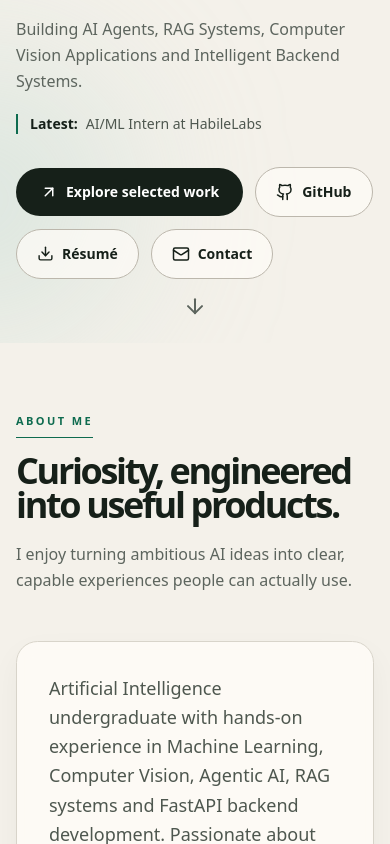
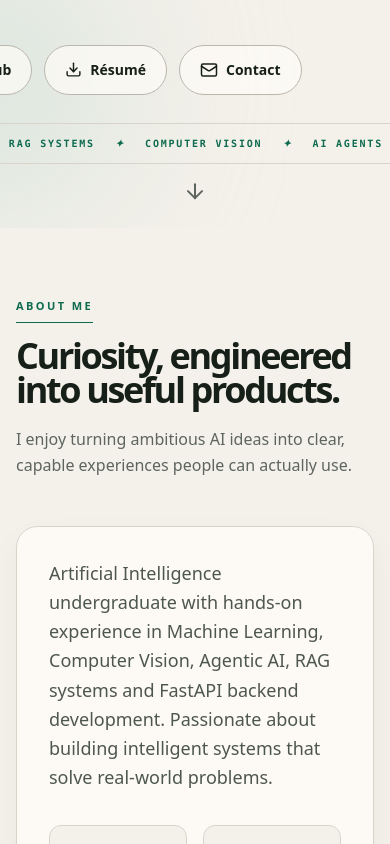
Before and after one commit to Chaturvediharsh123/harsh-Chaturvedi-me, a Next.js app: page / in a window 390 px wide. Shown: the part 980-1824 px from the top of the page. Built offline with nearby package versions, Linux system fonts and the light colour scheme; no server answers.

Commit message:
Enhance mobile motion and portfolio proof points

```diff
--- a/app/globals.css
+++ b/app/globals.css
@@ -67,3 +67,16 @@ body {
 @media (prefers-reduced-motion: reduce) {
   .mobile-float { animation: none; }
 }
+
+@keyframes mobile-ticker {
+  from { transform: translateX(0); }
+  to { transform: translateX(-50%); }
+}
+
+@media (max-width: 767px) {
+  .mobile-ticker-track { animation: mobile-ticker 18s linear infinite; }
+}
+
+@media (prefers-reduced-motion: reduce) {
+  .mobile-ticker-track { animation: none; }
+}
--- a/src/components/sections/GitHubStats.tsx
+++ b/src/components/sections/GitHubStats.tsx
@@ -1,8 +1,8 @@
 import {
+  BrainCircuit,
   BookOpen,
-  GitFork,
-  Star,
-  Users,
+  GraduationCap,
+  Trophy,
 } from "lucide-react";
 import GlassCard from "@/components/ui/GlassCard";
 import SectionHeader from "@/components/ui/SectionHeader";
@@ -15,15 +15,15 @@ export default async function GitHubStats() {
   const statItems = stats
     ? [
         { label: "Public Repos", value: stats.publicRepos, icon: BookOpen },
-        { label: "Total Stars", value: stats.totalStars, icon: Star },
-        { label: "Followers", value: stats.followers, icon: Users },
-        { label: "Following", value: stats.following, icon: GitFork },
+        { label: "AI Builds", value: 20, icon: BrainCircuit },
+        { label: "Hackathon Awards", value: 7, icon: Trophy },
+        { label: "CGPA", value: 8.5, icon: GraduationCap },
       ]
     : [
         { label: "Public Repos", value: 25, icon: BookOpen },
-        { label: "Total Stars", value: 4, icon: Star },
-        { label: "Followers", value: 4, icon: Users },
-        { label: "Following", value: 5, icon: GitFork },
+        { label: "AI Builds", value: 20, icon: BrainCircuit },
+        { label: "Hackathon Awards", value: 7, icon: Trophy },
+        { label: "CGPA", value: 8.5, icon: GraduationCap },
       ];
 
   return (
@@ -31,8 +31,8 @@ export default async function GitHubStats() {
       <div className="relative mx-auto max-w-6xl px-4 md:px-6">
         <SectionHeader
           label="GitHub"
-          title="Making the work visible."
-          description={`Live statistics from @${GITHUB_USERNAME}`}
+          title="Proof, not just promises."
+          description="A snapshot of the work, milestones, and consistency behind the portfolio."
         />
 
         <div className="grid gap-6 md:grid-cols-2 lg:grid-cols-4">
--- a/src/components/sections/Hero.tsx
+++ b/src/components/sections/Hero.tsx
@@ -122,6 +122,13 @@ export default function Hero() {
               Contact
             </button>
           </motion.div>
+
+          <div className="mobile-ticker mt-7 overflow-hidden border-y border-[#d8d4ca] py-3 md:hidden">
+            <div className="mobile-ticker-track flex w-max items-center gap-5 whitespace-nowrap font-mono text-[10px] font-bold uppercase tracking-[0.18em] text-[#0e6b4f]">
+              <span>RAG systems</span><i>✦</i><span>Computer vision</span><i>✦</i><span>AI agents</span><i>✦</i><span>FastAPI</span><i>✦</i>
+              <span>RAG systems</span><i>✦</i><span>Computer vision</span><i>✦</i><span>AI agents</span><i>✦</i><span>FastAPI</span><i>✦</i>
+            </div>
+          </div>
         </motion.div>
 
         <motion.div
--- a/src/data/portfolio.ts
+++ b/src/data/portfolio.ts
@@ -80,7 +80,7 @@ export const portfolioData: PortfolioData = {
       organization: "HabileLabs",
       period: "May 2026 — July 2026",
       description:
-        "Built an AI-powered HR assistant using RAG to give employees context-aware answers from HR policies and internal documents. Delivered the end-to-end workflow, from document ingestion and embeddings to retrieval, prompt construction, and LLM responses.",
+        "Built an AI-powered HR assistant that answers questions from company policies and employee documents. Connected ingestion, embeddings, retrieval, prompting, and LLM responses into one workflow.",
       technologies: [
         "LangChain",
         "Hugging Face",
@@ -96,7 +96,7 @@ export const portfolioData: PortfolioData = {
       organization: "Birla Institute of Technology, Mesra",
       period: "2023 — Present",
       description:
-        "Pursuing undergraduate degree in Artificial Intelligence with focus on machine learning, computer vision, agentic AI systems, and intelligent backend development. Building production-grade AI applications through coursework and independent projects.",
+        "B.Tech student focused on machine learning, computer vision, agentic AI, and intelligent backend development.",
       technologies: ["Python", "TensorFlow", "FastAPI", "LangChain", "YOLOv8"],
     },
     {
@@ -105,7 +105,7 @@ export const portfolioData: PortfolioData = {
       organization: "MemoriLabs, NousResearch, Unsloth, Exo",
       period: "2025 — Present",
       description:
-        "Contributing to open-source AI infrastructure and agent frameworks including Memori (agent-native memory), Hermes Agent, Unsloth, and Exo. Gaining hands-on experience with production LLM systems and agent orchestration.",
+        "Contributing to AI infrastructure and agent frameworks including Memori, Hermes Agent, Unsloth, and Exo.",
       technologies: ["Python", "LLMs", "Agent Frameworks", "Git"],
     },
     {
@@ -114,7 +114,7 @@ export const portfolioData: PortfolioData = {
       organization: "Independent Projects",
       period: "2024 — Present",
       description:
-        "Designed and deployed 20+ AI applications spanning RAG agents, computer vision systems, healthcare prediction models, and multi-agent platforms. Built end-to-end pipelines from data processing to deployment with FastAPI and Streamlit.",
+        "Designed 20+ AI applications across RAG, computer vision, healthcare, and multi-agent systems using FastAPI and Streamlit.",
       technologies: [
         "LangChain",
         "FastAPI",
```
